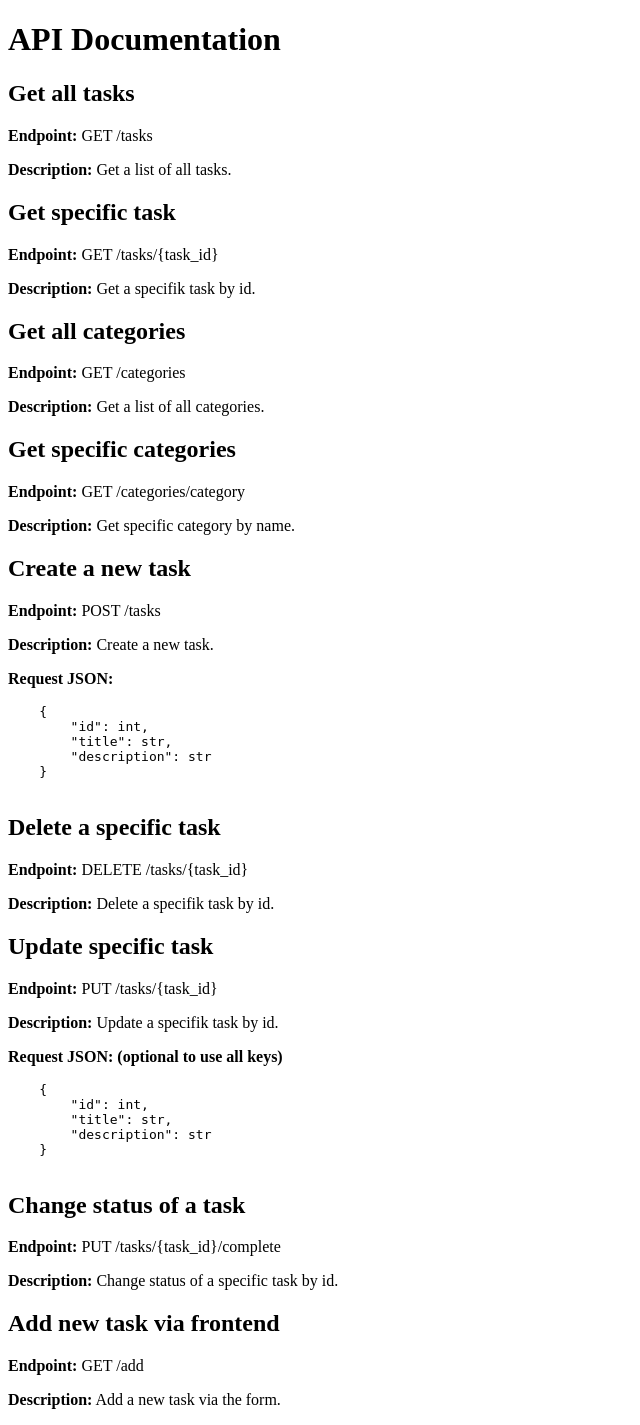
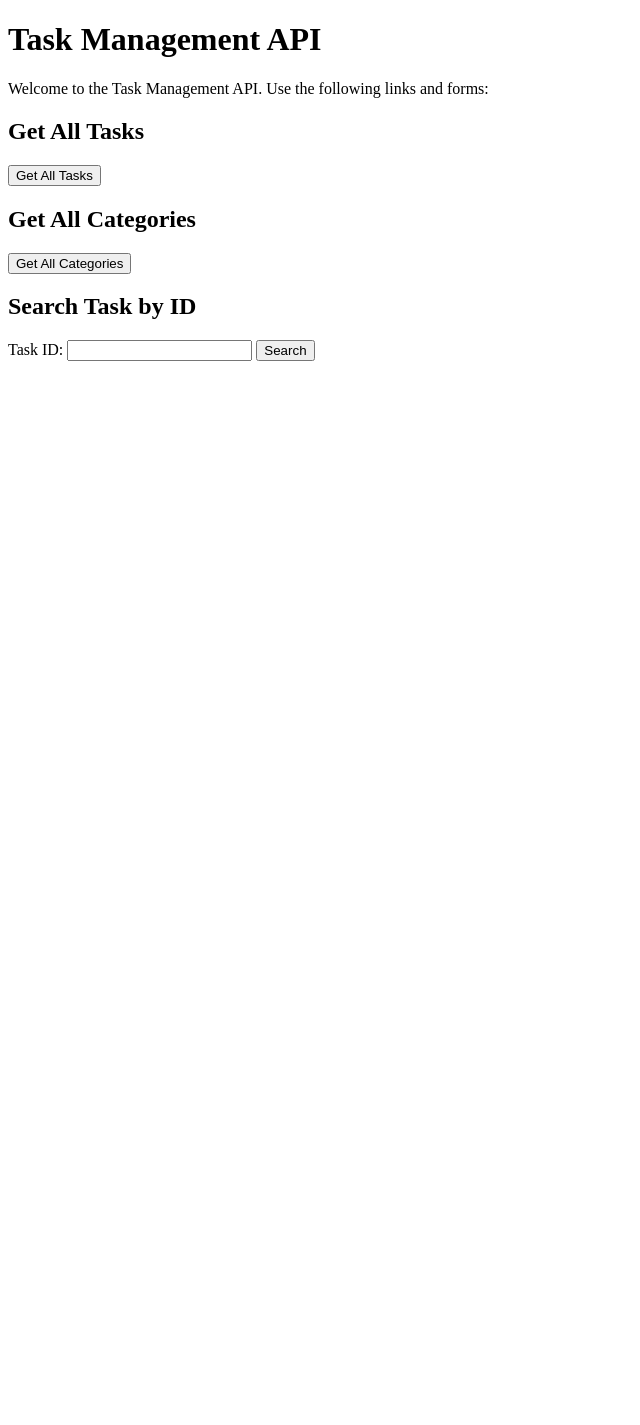
Before and after one commit to Alledarw/TaskAPI, a Flask app: page / in a window 1280 px wide. Shown: the whole page, without its empty margins (0-640 px from the left). After the commit the page ends 361 px from the top, so only its background shows below. Run offline with Flask 3, Linux system fonts and the light colour scheme.

Commit message:
Updated frontend - search task by id - see all task - see all categories
API docs is now in docs.html

index.html is now displaying frontend with working logic from app.py

removed some comments

```diff
--- a/app.py
+++ b/app.py
@@ -14,8 +14,14 @@ def get_task():
 
 
 # API documentation
+@app.route("/docs", methods=["GET"])
+def get_api_info():
+    return render_template('docs.html')
+
+
+# GET homepage
 @app.route("/", methods=["GET"])
-def get_api_info():
+def get_homepage():
     return render_template('index.html')
 
 
@@ -23,7 +29,7 @@ def get_api_info():
 @app.route("/tasks", methods=["GET"])
 def get_all_tasks():
     tasks = get_task()
-    return tasks
+    return render_template('index.html', tasks=tasks)
 
 
 # GET {task_id}
@@ -37,15 +43,29 @@ def get_single_task(task_id):
     return jsonify({"error": "Task not found"}), 404
 
 
+@app.route("/search", methods=["GET"])
+def search_task_by_id():
+    task_id = request.args.get("task_id")
+    if task_id:
+        tasks = get_task()
+        for task in tasks:
+            if task["id"] == int(task_id):
+                return render_template('index.html', tasks=[task])
+    return render_template('index.html', error="Task not found")
+
+
 # GET {categories}
 @app.route("/categories", methods=["GET"])
 def get_all_categories():
     tasks = get_task()
     categories = []
     for task in tasks:
-        categories.append(task["category"])
+        # Check if the category exist, preventing duplicate categories
+        category = task["category"]
+        if category not in categories:
+            categories.append(category)
 
-    return jsonify(categories)
+    return render_template('index.html', categories=categories)
 
 
 # GET {categories/category}
@@ -56,7 +76,7 @@ def get_category(category):
     Uppercase_category = capitalize(category)
     tasks = get_task()
     for task in tasks:
-        # For developement testing
+        # For development testing
         print(task)
         print(task["category"])
         print(category)
@@ -69,7 +89,7 @@ def get_category(category):
         return jsonify({"error": "Category not found"}), 404
 
 
-# POST
+# POST new task
 @app.route("/tasks", methods=["POST"])
 def add_new_task():
     tasks = get_task()
@@ -160,7 +180,7 @@ def submit():
         "status": status
     }
 
-    # developement testing
+    # development testing
     print(task_data)
 
     tasks = get_task()
--- a/templates/index.html
+++ b/templates/index.html
@@ -1,64 +1,47 @@
 <!DOCTYPE html>
 <html>
 <head>
-    <title>API Documentation</title>
+    <title>Task Management API</title>
 </head>
 <body>
-    <h1>API Documentation</h1>
+    <h1>Task Management API</h1>
+    <p>Welcome to the Task Management API. Use the following links and forms:</p>
 
-    <h2>Get all tasks</h2>
-    <p><strong>Endpoint:</strong> GET /tasks</p>
-    <p><strong>Description:</strong> Get a list of all tasks.</p>
+    <h2>Get All Tasks</h2>
+    <form method="GET" action="/tasks">
+        <input type="submit" value="Get All Tasks">
+    </form>
 
-    <h2>Get specific task</h2>
-    <p><strong>Endpoint:</strong> GET /tasks/{task_id}</p>
-    <p><strong>Description:</strong> Get a specifik task by id.</p>
+    <h2>Get All Categories</h2>
+    <form method="GET" action="/categories">
+        <input type="submit" value="Get All Categories">
+    </form>
 
-    <h2>Get all categories</h2>
-    <p><strong>Endpoint:</strong> GET /categories</p>
-    <p><strong>Description:</strong> Get a list of all categories.</p>
-
-    <h2>Get specific categories</h2>
-    <p><strong>Endpoint:</strong> GET /categories/category</p>
-    <p><strong>Description:</strong> Get specific category by name.</p>
-
-    <h2>Create a new task</h2>
-    <p><strong>Endpoint:</strong> POST /tasks</p>
-    <p><strong>Description:</strong> Create a new task.</p>
-    <p><strong>Request JSON:</strong></p>
-    <pre>
-    {
-        "id": int,
-        "title": str,
-        "description": str
-    }
-    </pre>
-
-    <h2>Delete a specific task</h2>
-    <p><strong>Endpoint:</strong> DELETE /tasks/{task_id}</p>
-    <p><strong>Description:</strong> Delete a specifik task by id.</p>
-
-    <h2>Update specific task</h2>
-    <p><strong>Endpoint:</strong> PUT /tasks/{task_id}</p>
-    <p><strong>Description:</strong> Update a specifik task by id.</p>
-    <p><strong>Request JSON: (optional to use all keys)</strong></p>
-    <pre>
-    {
-        "id": int,
-        "title": str,
-        "description": str
-    }
-    </pre>
-
-    <h2>Change status of a task</h2>
-    <p><strong>Endpoint:</strong> PUT /tasks/{task_id}/complete</p>
-    <p><strong>Description:</strong> Change status of a specific task by id.</p>
-
-    <h2>Add new task via frontend</h2>
-    <p><strong>Endpoint:</strong> GET /add</p>
-    <p><strong>Description:</strong> Add a new task via the form.</p>
+    <h2>Search Task by ID</h2>
+    <form method="GET" action="/search">
+    Task ID: <input type="number" name="task_id" min="1">
+    <input type="submit" value="Search">
+    </form>
 
 
+    <!-- Here, you can display the results if available -->
+    {% if tasks %}
+    <h2>All Tasks</h2>
+    <ul>
+        {% for task in tasks %}
+        <li>ID: {{ task.id }} - Description: {{ task.description }} - Category: {{ task.category }} - Status: {{ task.status }}</li>
+        {% endfor %}
+    </ul>
+    {% endif %}
 
+    <!-- Display categories if available -->
+    {% if categories %}
+    <h2>All Categories</h2>
+    <ul>
+        {% for category in categories %}
+        <li>{{ category }}</li>
+        {% endfor %}
+    </ul>
+    {% endif %}
 </body>
 </html>
--- a/templates/post_task.html
+++ b/templates/post_task.html
@@ -6,9 +6,9 @@
   <title>Document</title>
 </head>
 <body>
-  <h1>Add a new task</h1> <!-- Variabel i html -->
+  <h1>Add a new task</h1>
   <form action="/submit" method="post">
-    <input type="number" name="id" placeholder="id"> <!-- Ett inputfält, name är nyckeln, placeholder är placeholdertext. -->
+    <input type="number" name="id" placeholder="id">
     <input type="text" name="description" placeholder="description">
     <input type="text" name="category" placeholder="category">
     <input type="text" name="status" placeholder="status">
```
Also changed, not shown: templates/docs.html (added, +64 -0 lines).
